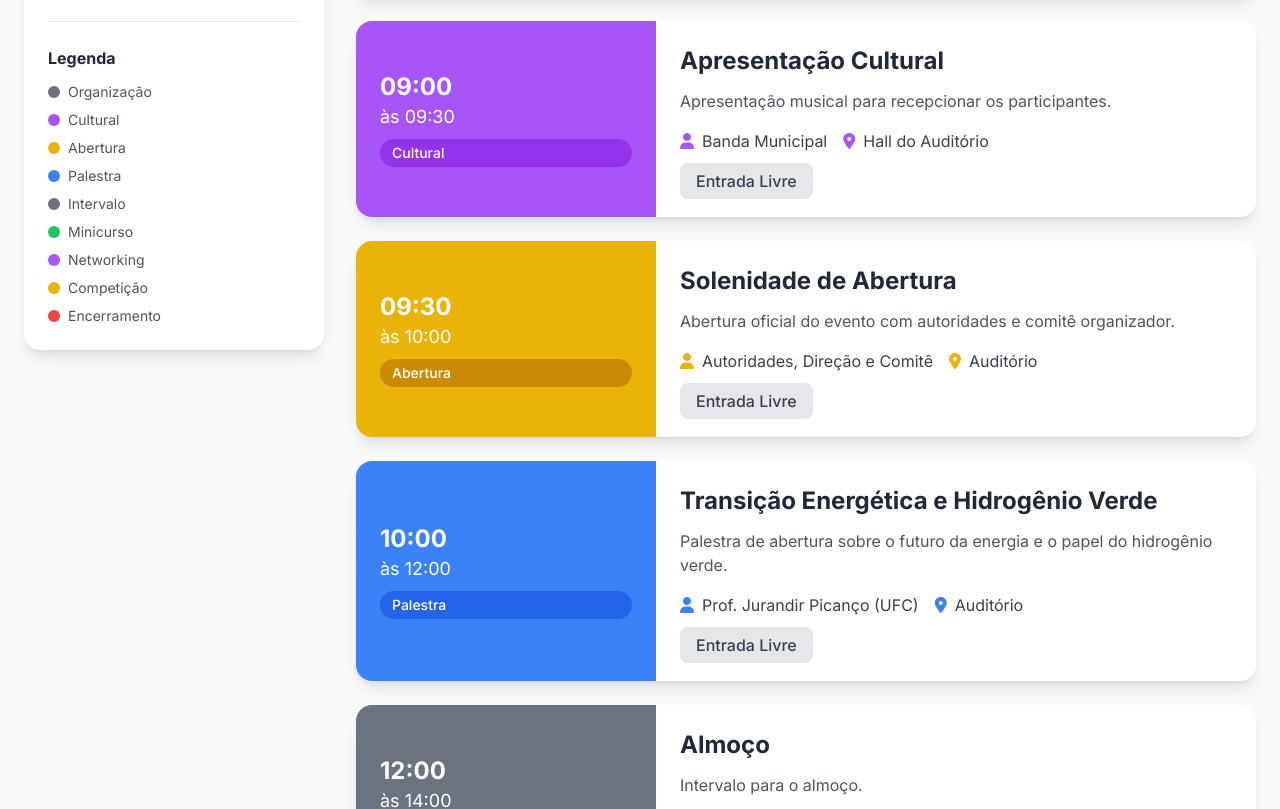
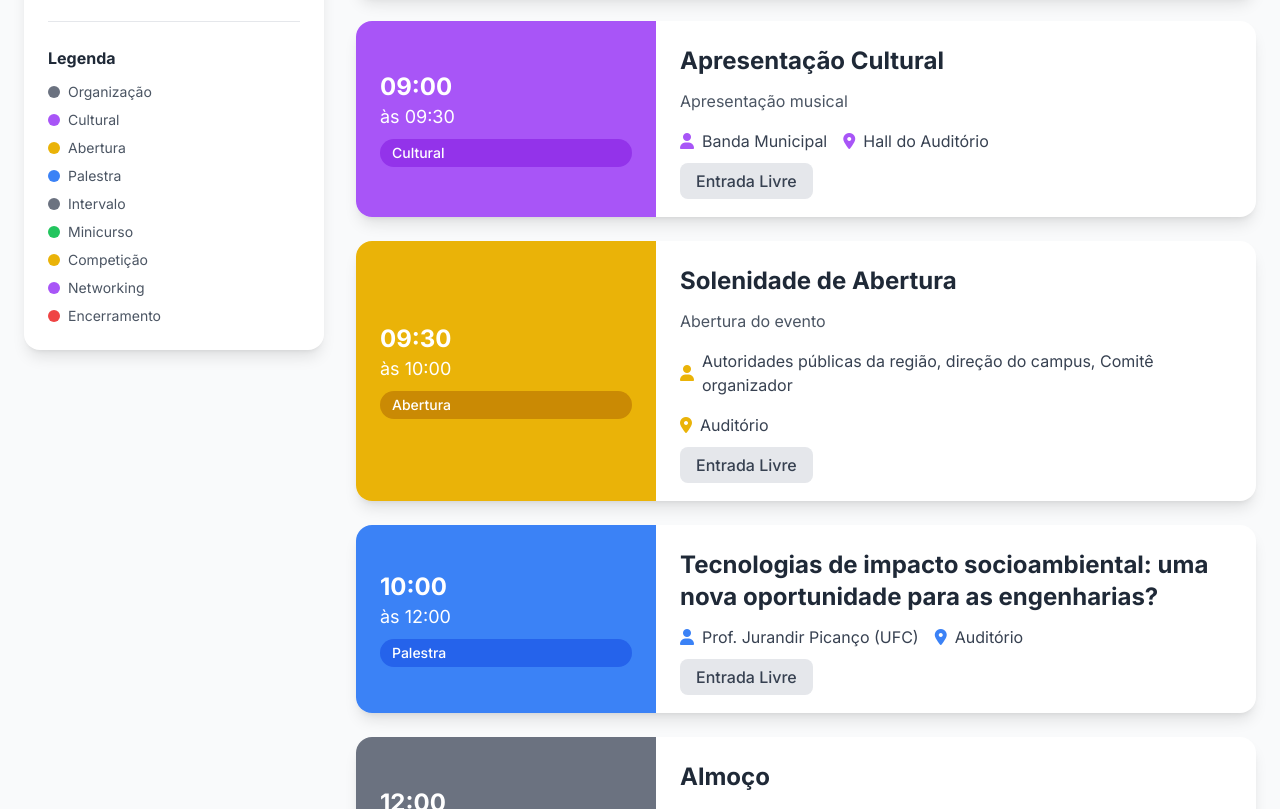
Before and after one commit to VicenteNeto21/secrateus-2025, a plain HTML site: page index.html in a window 1280 px wide. Shown: the part 1991-2800 px from the top of the page. Drawn offline with nearby package versions, Linux system fonts and the light colour scheme; animation ran at ten frames a second.

Commit message:
update: correções

```diff
--- a/assets/js/program.json
+++ b/assets/js/program.json
@@ -18,7 +18,7 @@
         "endTime": "09:30",
         "type": "Cultural",
         "title": "Apresentação Cultural",
-        "description": "Apresentação musical para recepcionar os participantes.",
+        "description": "Apresentação musical",
         "speaker": "Banda Municipal",
         "location": "Hall do Auditório",
         "prize": null,
@@ -31,8 +31,8 @@
         "endTime": "10:00",
         "type": "Abertura",
         "title": "Solenidade de Abertura",
-        "description": "Abertura oficial do evento com autoridades e comitê organizador.",
-        "speaker": "Autoridades, Direção e Comitê",
+        "description": "Abertura do evento",
+        "speaker": "Autoridades públicas da região, direção do campus, Comitê organizador",
         "location": "Auditório",
         "prize": null,
         "registration": false,
@@ -43,8 +43,8 @@
         "startTime": "10:00",
         "endTime": "12:00",
         "type": "Palestra",
-        "title": "Transição Energética e Hidrogênio Verde",
-        "description": "Palestra de abertura sobre o futuro da energia e o papel do hidrogênio verde.",
+        "title": "Tecnologias de impacto socioambiental: uma nova oportunidade para as engenharias?",
+        "description": "sem descrição",
         "speaker": "Prof. Jurandir Picanço (UFC)",
         "location": "Auditório",
         "prize": null,
@@ -83,9 +83,9 @@
         "endTime": "16:00",
         "type": "Minicurso",
         "title": "Visualização do Planejamento do Modelo - BIM 4D",
-        "description": "Aprenda a visualizar e planejar modelos de construção utilizando a metodologia BIM 4D.",
+        "description": "sem descrição",
         "speaker": "Profª Celly",
-        "location": "Laboratório 4",
+        "location": "Laboratório 3",
         "prize": null,
         "registration": false,
         "color": "green"
@@ -96,9 +96,9 @@
         "endTime": "16:00",
         "type": "Minicurso",
         "title": "A Ecotoxicologia como Ferramenta na Avaliação de Impactos Ambientais",
-        "description": "Entenda como a ecotoxicologia é aplicada para avaliar os impactos no meio ambiente.",
+        "description": "sem descrição",
         "speaker": "Lívia Pitombeira",
-        "location": "Sala 13",
+        "location": "Sala Topografia/Lab",
         "prize": null,
         "registration": false,
         "color": "green"
@@ -108,9 +108,9 @@
         "startTime": "14:00",
         "endTime": "16:00",
         "type": "Minicurso",
-        "title": "Responsabilidade Civil no Contexto Ambiental",
-        "description": "Desafios e soluções na área de engenharia ambiental e de minas sob a ótica da responsabilidade civil.",
-        "speaker": "Profª Stefani Bezerra (FPO)",
+        "title": "Responsabilidade civil no contexto ambiental: desafio de soluções na áreas de engenharia ambiental e engenharia de minas",
+        "description": "sem descrição",
+        "speaker": "Profª Stefani Bezerra (Professora do curso de Direito FPO)",
         "location": "Sala (a definir)",
         "prize": null,
         "registration": false,
@@ -123,7 +123,7 @@
         "type": "Minicurso",
         "title": "A Inteligência Artificial e seu Potencial na Engenharia",
         "description": "Explore o potencial da IA e como ela está transformando as diversas áreas da engenharia.",
-        "speaker": "Prof. Wellington",
+        "speaker": "Prof. Rennan",
         "location": "Laboratório 2",
         "prize": null,
         "registration": false,
@@ -135,7 +135,7 @@
         "endTime": "16:30",
         "type": "Intervalo",
         "title": "Coffee Break",
-        "description": "Intervalo para o coffee break e networking.",
+        "description": "Intervalo para o coffee break.",
         "speaker": "Todos",
         "location": "Hall do Auditório",
         "prize": null,
@@ -148,7 +148,7 @@
         "endTime": "18:00",
         "type": "Minicurso",
         "title": "Visualização do Planejamento do Modelo - BIM 4D",
-        "description": "Aprenda a visualizar e planejar modelos de construção utilizando a metodologia BIM 4D.",
+        "description": "sem descrição",
         "speaker": "Profª Celly",
         "location": "Laboratório 4",
         "prize": null,
@@ -161,9 +161,9 @@
         "endTime": "18:00",
         "type": "Minicurso",
         "title": "A Ecotoxicologia como Ferramenta na Avaliação de Impactos Ambientais",
-        "description": "Entenda como a ecotoxicologia é aplicada para avaliar os impactos no meio ambiente.",
-        "speaker": "Lívia Pitombeira",
-        "location": "Sala 13",
+        "description": "sem descrição",
+        "speaker": "Lívia Pitombeira e  Profª Thayres",
+        "location": "Sala Topografia/Lab",
         "prize": null,
         "registration": false,
         "color": "green"
@@ -173,14 +173,15 @@
         "startTime": "16:30",
         "endTime": "18:00",
         "type": "Minicurso",
-        "title": "A Inteligência Artificial e seu Potencial na Engenharia",
-        "description": "Explore o potencial da IA e como ela está transformando as diversas áreas da engenharia.",
-        "speaker": "Prof. Wellington",
+        "title": "A inteligência artificial e seu potencial na engenharia",
+        "description": "sem descrição",
+        "speaker": "Prof. Rennan",
         "location": "Laboratório 2",
         "prize": null,
         "registration": false,
         "color": "green"
     },
+
     {
         "day": 2,
         "startTime": "08:00",
@@ -199,9 +200,9 @@
         "startTime": "08:30",
         "endTime": "10:00",
         "type": "Palestra",
-        "title": "Palestra: A importância da Inspeção Predial para a saúde das edificações",
-        "description": "Palestra da Engenharia Civil sobre como a inspeção predial é crucial para a segurança e durabilidade das construções.",
-        "speaker": "Engº Domingos Sávio",
+        "title": "A importância da Inspeção Predial para a saúde das edificações",
+        "description": "Palestra 2 – Engenharia Civil",
+        "speaker": "Engº Domingos Sávio - DS Engenharia e Consultoria",
         "location": "Sala 7",
         "prize": null,
         "registration": false,
@@ -212,8 +213,8 @@
         "startTime": "08:30",
         "endTime": "10:00",
         "type": "Palestra",
-        "title": "Palestra: Reabilitação da área de lavra de gipsita",
-        "description": "Palestra da Engenharia de Minas sobre a aplicação de técnicas de produção mais limpa para o aumento da sustentabilidade ambiental no pólo gesseiro do Araripe.",
+        "title": "Reabilitação da área de lavra de gipsita com aplicação de técnicas de produção mais limpa para o aumento da sustentabilidade ambiental no pólo gesseiro do Araripe",
+        "description": "Palestra 3 – Engenharia de Minas",
         "speaker": "Profª Flávia Bastos Freitas",
         "location": "Sala 8",
         "prize": null,
@@ -225,8 +226,8 @@
         "startTime": "08:30",
         "endTime": "10:00",
         "type": "Palestra",
-        "title": "Palestra: Desafios e Oportunidades na Engenharia Sanitarista e Ambiental",
-        "description": "Palestra da Engenharia Ambiental e Sanitária sobre os caminhos para a carreira profissional.",
+        "title": "Desafios, Oportunidades e Caminhos para a Carreira Profissional de Engenheiro Sanitarista e Ambiental.",
+        "description": "Palestra 4 – Engenharia Ambiental e Sanitária",
         "speaker": "Jorge Alisson - CREA",
         "location": "Auditório",
         "prize": null,
@@ -239,7 +240,7 @@
         "endTime": "10:30",
         "type": "Intervalo",
         "title": "Coffee Break",
-        "description": "Intervalo para o coffee break e networking.",
+        "description": "Intervalo para o coffee break.",
         "speaker": "Todos",
         "location": "Hall do Auditório",
         "prize": null,
@@ -251,8 +252,8 @@
         "startTime": "10:30",
         "endTime": "12:00",
         "type": "Palestra",
-        "title": "Palestra de Encerramento: Transição Sustentável",
-        "description": "O Papel das Engenharias no Futuro das Organizações, Sociedade e Meio Ambiente.",
+        "title": "Transição Sustentável: o Papel das Engenharias no Futuro das Organizações, Sociedade e Meio Ambiente",
+        "description": "Palestra 5 - Encerramento",
         "speaker": "Jorge Alisson (CREA)",
         "location": "Auditório",
         "prize": null,
@@ -288,11 +289,24 @@
     {
         "day": 2,
         "startTime": "14:00",
+        "endTime": "16:00",
+        "type": "Competição",
+        "title": "Competições: Jogos Mineiros, Ponte de Palito de Picole e SimCity",
+        "description": "sem descrição",
+        "speaker": "Comissão Organizadora",
+        "location": "Hall do Auditório e Auditório",
+        "prize": "Ver seção de competições",
+        "registration": true,
+        "color": "yellow"
+    },
+        {
+        "day": 2,
+        "startTime": "14:00",
         "endTime": "17:00",
         "type": "Networking",
         "title": "Feira de Exposição",
-        "description": "Exposição de produtos e serviços de empresas do sertão de Crateús e convidadas para estabelecer networking.",
-        "speaker": "Empresas e projetistas",
+        "description": "sem descrição",
+        "speaker": "Empresas e projetistas de Engenharia Ambiental e Sanitária, Civil e de Minas.",
         "location": "Hall do Auditório",
         "prize": null,
         "registration": false,
@@ -300,24 +314,11 @@
     },
     {
         "day": 2,
-        "startTime": "14:00",
-        "endTime": "16:00",
-        "type": "Competição",
-        "title": "Competições: Jogos Mineiros, Ponte de Palito e SimCity",
-        "description": "Acompanhe as competições que desafiam a criatividade e o conhecimento técnico dos estudantes.",
-        "speaker": "Comissão Organizadora",
-        "location": "Hall do Auditório e Auditório",
-        "prize": "Ver seção de competições",
-        "registration": true,
-        "color": "yellow"
-    },
-    {
-        "day": 2,
         "startTime": "16:30",
         "endTime": "17:30",
         "type": "Palestra",
-        "title": "Palestra: Da sala de aula ao mercado",
-        "description": "Transformando Engenharia em Negócio.",
+        "title": "Da sala de aula ao mercado: Transformando Engenharia em Negócio",
+        "description": "Palestra 5 - Encerramento",
         "speaker": "Lívia Rodrigues Barreto - PARTEC UFC",
         "location": "Auditório",
         "prize": null,
@@ -342,9 +343,9 @@
         "startTime": "19:00",
         "endTime": "22:00",
         "type": "Cultural",
-        "title": "Pint of Science / Competição de Karaokê / Encerramento",
+        "title": "Engenharia na Noite",
         "description": "O evento busca estabelecer um diálogo aberto e informal entre os cientistas e o público em geral, proporcionando uma experiência única e divertida.",
-        "speaker": "Profª Dr.ª Diana Cristina Silva de Azevedo",
+        "speaker": "Profª Dr.ª  Diana Cristina Silva de Azevedo",
         "location": "Planet",
         "prize": null,
         "registration": false,
--- a/assets/js/script.js
+++ b/assets/js/script.js
@@ -239,7 +239,9 @@ function renderProgram(programData) {
                     </div>
                     <div class="md:w-2/3 p-6">
                         <h3 class="text-xl md:text-2xl font-bold text-gray-800 mb-3">${event.title}</h3>
-                        <p class="text-gray-600 mb-4">${event.description}</p>
+                        ${event.description && event.description !== 'sem descrição' ?
+                            `<p class="text-gray-600 mb-4">${event.description}</p>` : ''
+                        }
                         <div class="flex flex-col sm:flex-row sm:flex-wrap gap-4 mb-4">
                             <div class="flex items-center gap-2">
                                 <i class="fas fa-user text-${event.color}-500"></i>
--- a/index.html
+++ b/index.html
@@ -91,9 +91,9 @@
                     <p class="text-lg sm:text-xl mb-8 opacity-90 max-w-2xl mx-auto lg:mx-0 animate-fade-in-up" style="animation-delay: 0.6s;">Transição Sustentável: O Papel das Engenharias no Futuro das Organizações, Sociedade e Meio Ambiente</p>
 
                     <div class="flex flex-col sm:flex-row gap-4 justify-center lg:justify-start animate-fade-in-up" style="animation-delay: 0.8s;">
-                        <a href="#!" class="bg-gray-400 text-gray-800 px-6 sm:px-8 py-3 sm:py-4 rounded-full font-bold text-base sm:text-lg shadow-lg transition duration-200 flex items-center justify-center gap-2 cursor-not-allowed opacity-75 pointer-events-none">
+                        <a href="https://sistemas.crateus.ufc.br/eventos/evento/788 " class="bg-gray-400 text-gray-800 px-6 sm:px-8 py-3 sm:py-4 rounded-full font-bold text-base sm:text-lg shadow-lg transition duration-200 flex items-center justify-center gap-2 cursor-not-allowed opacity-75 pointer-events-none">
                             <i class="fas fa-ticket-alt" aria-hidden="true"></i>
-                            Garanta sua Vaga (Em Breve)
+                            Garanta sua Vaga
                         </a>
                         <a href="#program" class="border-2 border-white text-white px-6 sm:px-8 py-3 sm:py-4 rounded-full font-bold text-base sm:text-lg hover:bg-white/10 transition duration-200 flex items-center justify-center gap-2">
                             <i class="far fa-calendar-alt" aria-hidden="true"></i>
```
Also changed, not shown: 2 other files.
